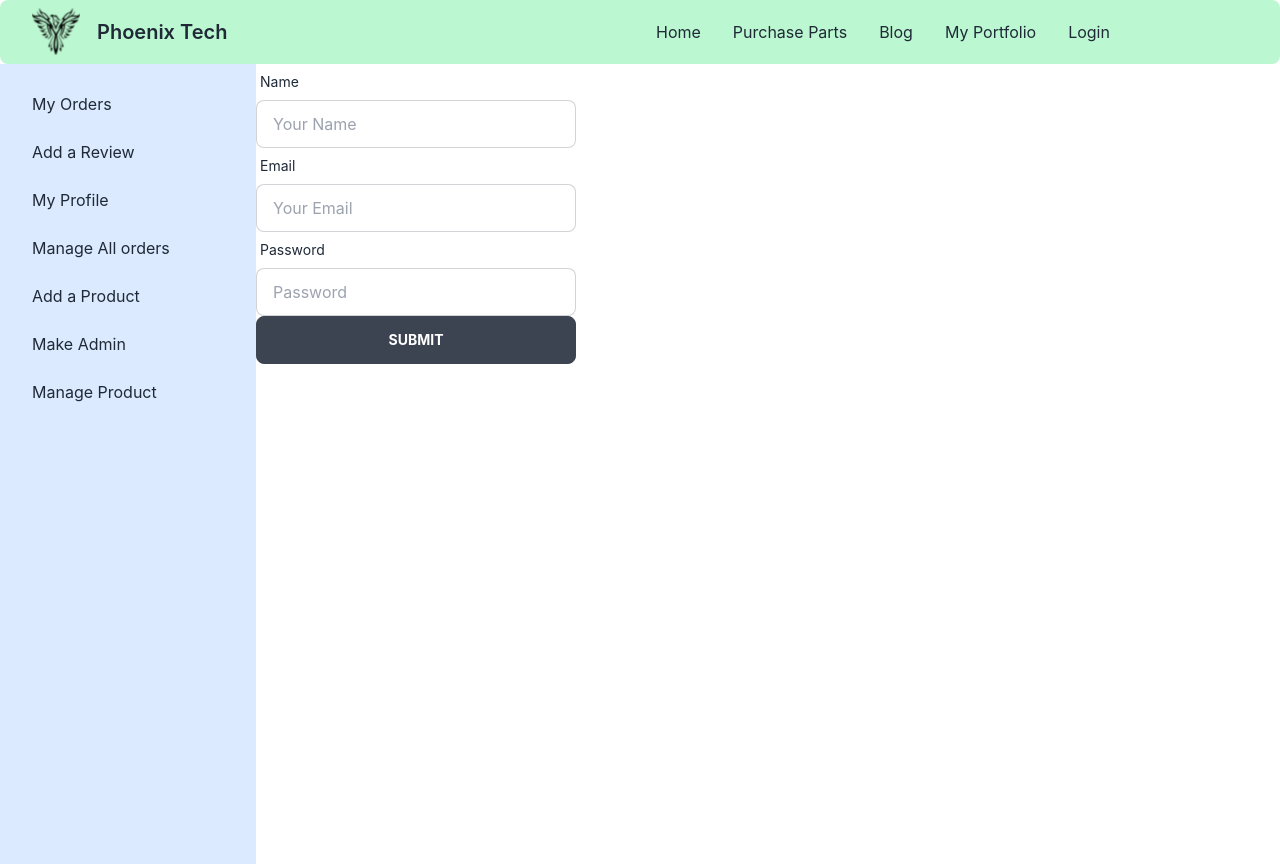
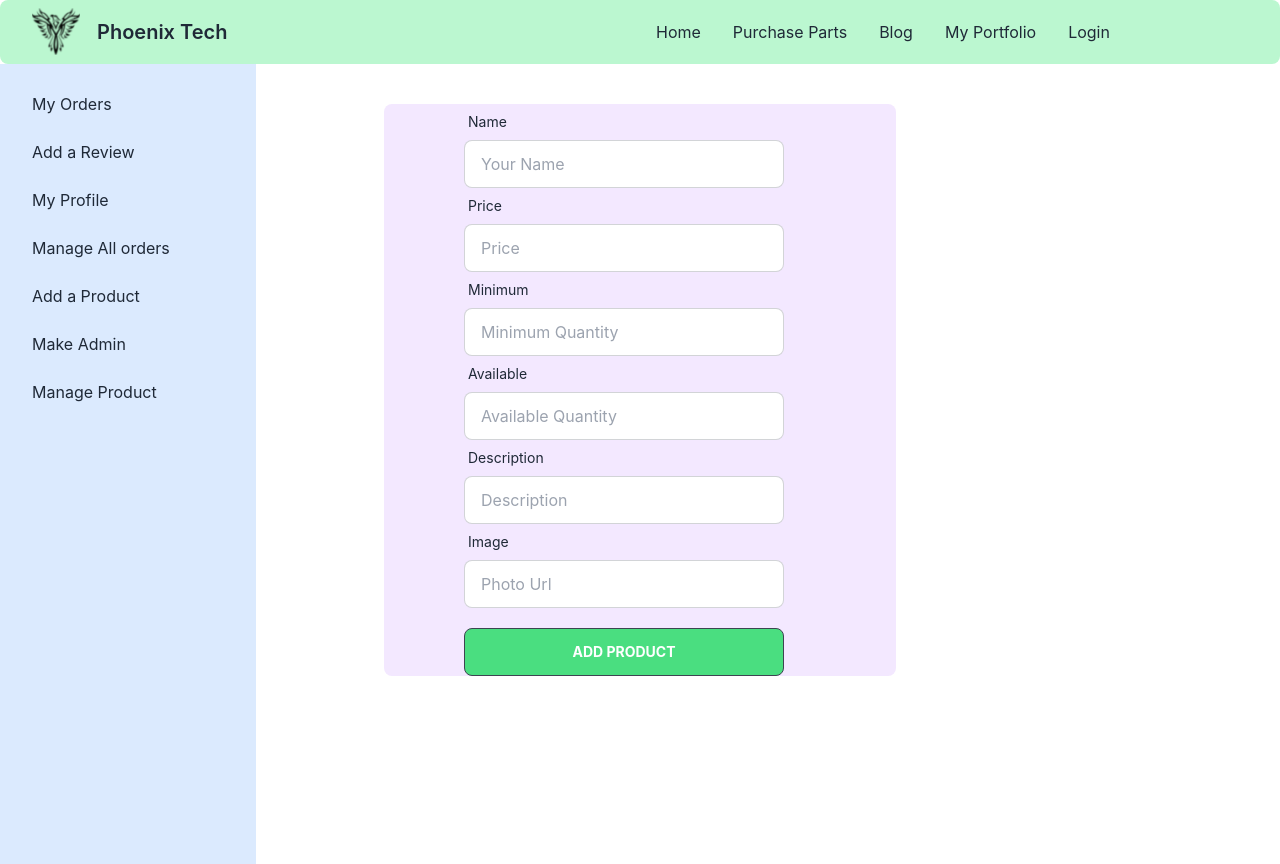
Before and after one commit to Faizul-Rien/Phoenix-Tech-Client, a React (Create React App) app: page /dashboard/addproduct in a window 1280 px wide. Built offline with nearby package versions, Linux system fonts and the light colour scheme; no server answers.

Commit message:
add payment method

```diff
--- a/package.json
+++ b/package.json
@@ -3,6 +3,8 @@
   "version": "0.1.0",
   "private": true,
   "dependencies": {
+    "@stripe/react-stripe-js": "^1.8.0",
+    "@stripe/stripe-js": "^1.29.0",
     "@testing-library/jest-dom": "^5.16.4",
     "@testing-library/react": "^13.2.0",
     "@testing-library/user-event": "^13.5.0",
--- a/src/App.js
+++ b/src/App.js
@@ -9,6 +9,7 @@ import ManageAllOrder from './Pages/Dashboard/ManageAllOrder';
 import ManageProduct from './Pages/Dashboard/ManageProduct';
 import MyOrders from './Pages/Dashboard/MyOrders';
 import MyProfile from './Pages/Dashboard/MyProfile';
+import Payment from './Pages/Dashboard/Payment';
 import Home from './Pages/Home/Home';
 import Login from './Pages/Login/Login';
 import RequireAuth from './Pages/Login/RequireAuth';
@@ -39,6 +40,7 @@ function App() {
 
         <Route path="dashboard" element={<Dashboard></Dashboard>} >
         <Route index element={<MyOrders></MyOrders>}></Route>
+        <Route path='payment/:id' element={<Payment></Payment>}></Route>
           <Route path="review" element={<AddReviews></AddReviews>}></Route>
           <Route path="profile" element={<MyProfile></MyProfile>}></Route>
           <Route path="allorder" element={<ManageAllOrder></ManageAllOrder>}></Route>
--- a/src/Pages/Dashboard/AddProduct.js
+++ b/src/Pages/Dashboard/AddProduct.js
@@ -22,8 +22,8 @@ const AddProduct = () => {
     }
     return (
         <div>
-            <form onSubmit={handleSubmit(onSubmit)}>
-            <div className="form-control w-full max-w-xs">
+            <form className='ml-32 mt-10 rounded-lg bg-purple-100 w-2/4'  onSubmit={handleSubmit(onSubmit)}>
+            <div className="form-control ml-20 w-full max-w-xs">
         <label className="label">
             <span className="label-text">Name</span>
         </label>
@@ -34,30 +34,63 @@ const AddProduct = () => {
             {...register("name")}
   />
     </div>
-    <div className="form-control w-full max-w-xs">
+    <div className="form-control ml-20 w-full max-w-xs">
         <label className="label">
-            <span className="label-text">Email</span>
+            <span className="label-text">Price</span>
         </label>
         <input
-            type="email"
-            placeholder="Your Email"
+            type="text"
+            placeholder="Price"
             className="input input-bordered w-full max-w-xs"
-            {...register("email")}
+            {...register("price")}
   />
     </div>
 
-    <div className="form-control w-full max-w-xs">
+    <div className="form-control ml-20 w-full max-w-xs">
         <label className="label">
-            <span className="label-text">Password</span>
+            <span className="label-text">Minimum</span>
         </label>
         <input
-            type="password"
-            placeholder="Password"
+            type="text"
+            placeholder="Minimum Quantity"
             className="input input-bordered w-full max-w-xs"
-            {...register("password")}
+            {...register("minimum")}
   />
     </div>
-    <input className='btn text-white font-bold  w-full max-w-xs' type="submit" value='Submit' />
+    <div className="form-control ml-20 w-full max-w-xs">
+        <label className="label">
+            <span className="label-text">Available</span>
+        </label>
+        <input
+            type="text"
+            placeholder="Available Quantity"
+            className="input input-bordered w-full max-w-xs"
+            {...register("available")}
+  />
+    </div>
+    <div className="form-control ml-20 w-full max-w-xs">
+        <label className="label">
+            <span className="label-text">Description</span>
+        </label>
+        <input
+            type="text"
+            placeholder="Description"
+            className="input input-bordered w-full max-w-xs"
+            {...register("description")}
+  />
+    </div>
+    <div className="form-control ml-20 w-full max-w-xs">
+        <label className="label">
+            <span className="label-text">Image</span>
+        </label>
+        <input
+            type="text"
+            placeholder="Photo Url"
+            className="input input-bordered w-full max-w-xs"
+            {...register("img")}
+  />
+    </div>
+    <input className='btn ml-20 mt-5 bg-green-400 text-white font-bold  w-full max-w-xs' type="submit" value='Add Product' />
     </form>
 
         </div>
--- a/src/Pages/Dashboard/AddReviews.js
+++ b/src/Pages/Dashboard/AddReviews.js
@@ -1,9 +1,76 @@
 import React from 'react';
+import { useForm } from 'react-hook-form';
 
 const AddReviews = () => {
+
+    const { register, handleSubmit } = useForm();
+
+    const onSubmit = data =>{
+        console.log(data);
+
+        fetch('http://localhost:5000/review', {
+            method:'POST',
+            headers:{
+                'content-type': 'application/json'
+            },
+            body: JSON.stringify(data)
+        })
+        .then(res=>res.json())
+        .then(result => {
+            console.log(result)
+        })
+    }
     return (
         <div>
-            <h2>Add a review here</h2>
+            <form className='ml-32 mt-10 rounded-lg bg-purple-100 w-2/4'  onSubmit={handleSubmit(onSubmit)}>
+            <div className="form-control ml-20 w-full max-w-xs">
+        <label className="label">
+            <span className="label-text">Name</span>
+        </label>
+        <input
+            type="text"
+            placeholder="Your Name"
+            className="input input-bordered w-full max-w-xs"
+            {...register("name")}
+  />
+    </div>
+    <div className="form-control ml-20 w-full max-w-xs">
+        <label className="label">
+            <span className="label-text">Location</span>
+        </label>
+        <input
+            type="text"
+            placeholder="Location"
+            className="input input-bordered w-full max-w-xs"
+            {...register("location")}
+  />
+    </div>
+
+    <div className="form-control ml-20 w-full max-w-xs">
+        <label className="label">
+            <span className="label-text">Rating</span>
+        </label>
+        <input
+            type="text"
+            placeholder="Rating"
+            className="input input-bordered w-full max-w-xs"
+            {...register("rating")}
+  />
+    </div>
+    <div className="form-control ml-20 w-full max-w-xs">
+        <label className="label">
+            <span className="label-text">Review</span>
+        </label>
+        <textarea
+            type="review"
+            placeholder="Review"
+            className="textarea textarea-bordered w-full max-w-xs"
+            {...register("review")}
+  />
+    </div>
+    <input className='btn ml-20 mt-5 bg-green-400 text-white font-bold  w-full max-w-xs' type="submit" value='Add Review' />
+    </form>
+
         </div>
     );
 };
--- /dev/null
+++ b/src/Pages/Dashboard/CheckoutForm.js
@@ -0,0 +1,127 @@
+import React, { useEffect, useState } from 'react';
+import { CardElement, useStripe, useElements } from '@stripe/react-stripe-js';
+
+const CheckoutForm = ({purchase}) => {
+    const stripe = useStripe();
+    const elements = useElements();
+    const [cardError, setCardError] = useState('');
+    const [success, setSuccess] = useState('');
+    const [processing, setProcessing] = useState(false);
+    const [transactionId, setTransactionId] = useState('');
+    const [clientSecret, setClientSecret] = useState('');
+
+    const {_id,price,user, userName} = purchase;
+    useEffect(() => {
+        fetch('http://localhost:5000/create-payment-intent', {
+            method: 'POST',
+            headers: {
+                'content-type': 'application/json'
+            },
+            body: JSON.stringify({ price })
+        })
+            .then(res => res.json())
+            .then(data => {
+                if (data?.clientSecret) {
+                    setClientSecret(data.clientSecret);
+                }
+            });
+
+    }, [price])
+    const handleSubmit = async (event) => {
+        event.preventDefault();
+
+        if (!stripe || !elements) {
+            return;
+        }
+
+        const card = elements.getElement(CardElement);
+
+        if (card === null) {
+            return;
+        }
+        const { error, paymentMethod } = await stripe.createPaymentMethod({
+            type: 'card',
+            card
+        });
+        setCardError(error?.message || '')
+        setSuccess('');
+        setProcessing(true);
+
+        const { paymentIntent, error: intentError } = await stripe.confirmCardPayment(
+            clientSecret,
+            {
+                payment_method: {
+                    card: card,
+                    billing_details: {
+                        name: userName,
+                        email: user
+                    },
+                },
+            },
+        );
+        if (intentError) {
+            setCardError(intentError?.message);
+            setProcessing(false);
+        }
+        else {
+            setCardError('');
+            setTransactionId(paymentIntent.id);
+            console.log(paymentIntent);
+            setSuccess('Congrats! Your payment is completed.')
+
+            const payment = {
+                purchase: _id,
+                transactionId: paymentIntent.id
+            }
+            fetch(`http://localhost:5000/purchase/${_id}`, {
+                method: 'PATCH',
+                headers: {
+                    'content-type': 'application/json'
+                   },
+                body: JSON.stringify(payment)
+            }).then(res=>res.json())
+            .then(data => {
+                setProcessing(false);
+                console.log(data);
+            })
+
+
+    }
+    }
+    return (
+        <>
+        <form onSubmit={handleSubmit}>
+            <CardElement
+                options={{
+                    style: {
+                        base: {
+                            fontSize: '16px',
+                            color: '#424770',
+                            '::placeholder': {
+                                color: '#aab7c4',
+                            },
+                        },
+                        invalid: {
+                            color: '#9e2146',
+                        },
+                    },
+                }}
+            />
+            <button className='btn btn-success btn-sm mt-4' type="submit" disabled={!stripe || !clientSecret || success}>
+                    Pay
+                </button>
+        </form>
+        {
+            cardError && <p className='text-red-500'>{cardError}</p>
+        }
+        {
+            success && <div className='text-green-500'>
+                <p>{success}  </p>
+                <p>Your transaction Id: <span className="text-orange-500 font-bold">{transactionId}</span> </p>
+            </div>
+        }
+    </>
+    );
+};
+
+export default CheckoutForm;
--- a/src/Pages/Dashboard/MyProfile.js
+++ b/src/Pages/Dashboard/MyProfile.js
@@ -11,7 +11,7 @@ const MyProfile = () =>{
     const onSubmit = data =>{
         console.log(data);
 
-        fetch('http://localhost:5000/profile', {
+        fetch(`http://localhost:5000/profile`, {
             method:'POST',
             headers:{
                 'content-type': 'application/json'
@@ -43,7 +43,6 @@ const MyProfile = () =>{
         </label>
         <input
             type="email"
-            disabled value={user?.email || ''}
             placeholder="Your Email"
             className="input input-bordered w-full max-w-xs"
             {...register("email")}
--- a/src/Pages/Home/Part.js
+++ b/src/Pages/Home/Part.js
@@ -10,14 +10,14 @@ const Part = ({part}) => {
       nevigate(`/purchase/${id}`);
     }
     return (
-        <div class="card w-96 bg-base-100 shadow-xl">
-        <figure><img src={img} style={{ height:'250px', width:'18rem'}} alt="parts" /></figure>
+        <div class="card w-80 bg-blue-100 mb-10 shadow-xl">
+        <figure><img className='mt-5 rounded-lg' src={img} style={{ height:'250px', width:'18rem'}} alt="parts" /></figure>
         <div class="card-body">
-          <h2 class="card-title">{name}</h2>
-          <p>$ {price}</p>
-          <p>Minimum Quantity : {minquantity}</p>
-          <p>Available Quantity : {avaquantity}</p>
-          <p>Description : {description}</p>
+          <h2 class="card-title font-bold">{name}</h2>
+          <p className='text-green-500 font-bold text-xl '>$ {price} </p>
+          <p><span className='text-orange-600 font-bold '>Minimum Quantity</span> : {minquantity}</p>
+          <p><span className='text-orange-600 font-bold '>Available Quantity</span>: {avaquantity}</p>
+          <p><span className='text-orange-600 font-bold '>Description</span> : <span className='text-sm'>{description}</span></p>
           <div class="card-actions justify-end">
             <button onClick={()=> handlePurchase(_id)} class="btn btn-sm  bg-blue-400">Purchase Now</button>
           </div>
--- a/src/Pages/Home/Parts.js
+++ b/src/Pages/Home/Parts.js
@@ -14,7 +14,7 @@ const Parts = () => {
             <div>
             <h2 className='text-3xl text-green-300 text-center font-bold mb-5'>Laptop Selling Parts</h2>
             </div>
-            <div className='grid grid-cols-1 lg:grid-cols-3 gap-5 px-12'>
+            <div className='grid grid-cols-1 lg:grid-cols-3 gap-6 px-12'>
             {
                 parts.map((part) => <Part
                 key={part.id}
--- a/src/Pages/PurchaseParts/PurchaseParts.js
+++ b/src/Pages/PurchaseParts/PurchaseParts.js
@@ -51,11 +51,11 @@ const PurchaseParts = () => {
     <img src={parts.img} alt="parts" class="rounded-xl" />
   </figure>
   <div class="card-body items-start text-left">
-    <h2 class="card-title">{parts.name}</h2>
-    <p>Price : ${parts.price}</p>
-    <p>Minumum Quantity : {parts.minquantity}</p>
-    <p>Available Quantity : {parts.avaquantity}</p>
-    <p>Description : {parts.description}</p>
+    <h2 class="card-title font-bold">{parts.name}</h2>
+    <p className='text-green-500 font-bold text-xl '> ${parts.price}</p>
+    <p><span className='text-orange-600 font-bold '>Minimum Quantity</span> : {parts.minquantity}</p>
+    <p><span className='text-orange-600 font-bold '>Available Quantity</span> : {parts.avaquantity}</p>
+    <p><span className='text-orange-600 font-bold '>Description</span> : <span className='text-sm'>{parts.description}</span></p>
     <input type="text" name='name' disabled value={user?.displayName || ""} placeholder="Name"  class="input input-bordered input-accent w-full max-w-xs" />
     <input type="email" name='email' disabled value={user?.email || ''} placeholder="Email" class="input input-bordered input-accent w-full max-w-xs" />
     <input type="text"  name='quantity'  placeholder="Quantity" class="input input-bordered input-accent w-28 max-w-xs" />
```
Also changed, not shown: src/Pages/Dashboard/MyOrders.js (+6 -6 lines), src/Pages/Dashboard/Payment.js (added, +40 -0 lines), 1 other file (tests, documents, lock files or other folders).
